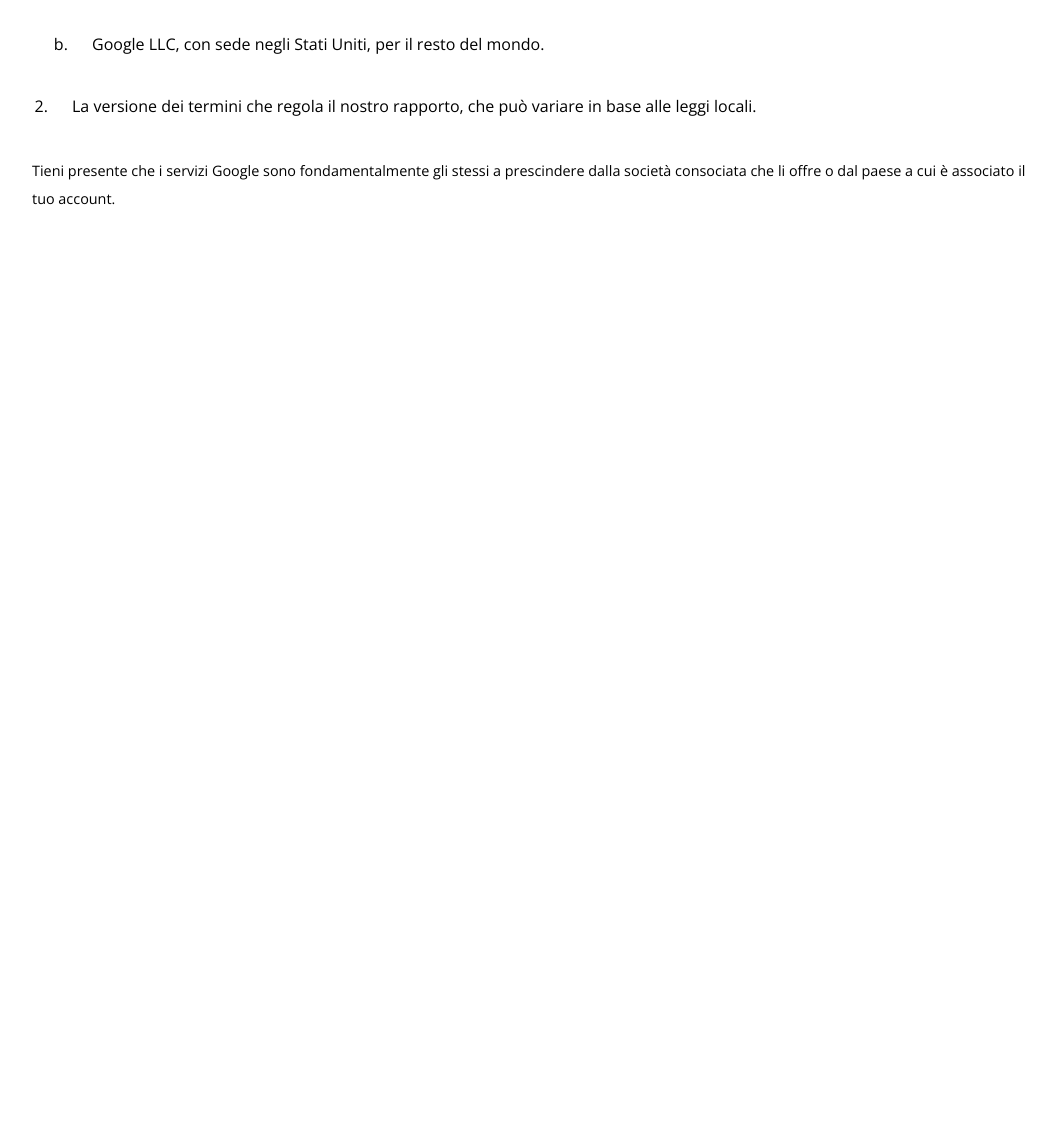
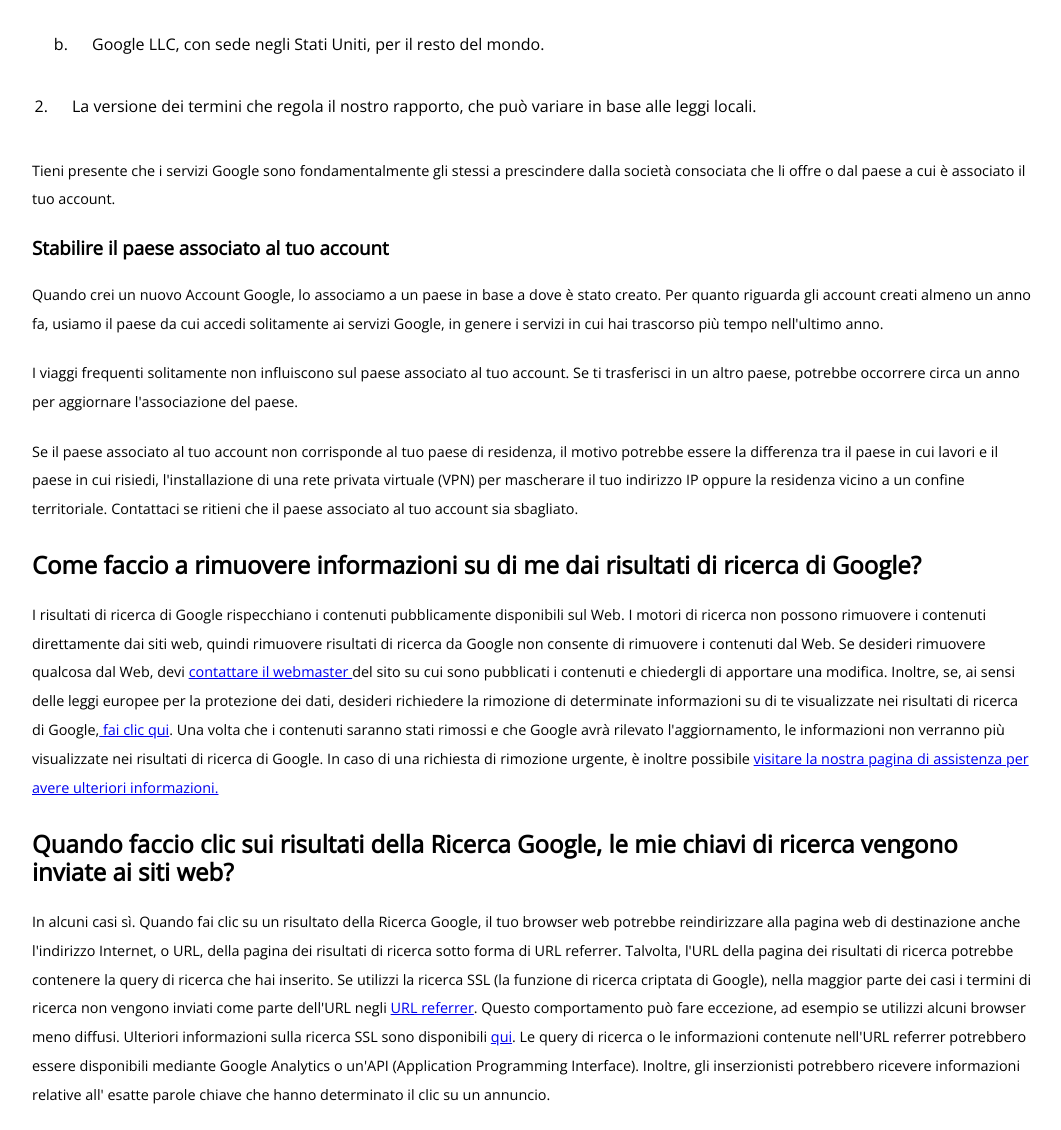
Before and after one commit to ZenRool/php-google-faq, a PHP site: page / in a window 1280 px wide. Shown: the part 1535-2665 px from the top of the page, without its empty margins (108-1169 px from the left). Before the commit the page ends 1740 px from the top, so only its background shows below. Run offline with PHP 8.4, Linux system fonts and the light colour scheme.

Commit message:
Fine Main

```diff
--- a/index.php
+++ b/index.php
@@ -90,8 +90,19 @@
                         <span>La versione dei termini che regola il nostro rapporto, che può variare in base alle leggi locali.</span>
                     </li>
                 </ol>",
-                "Tieni presente che i servizi Google sono fondamentalmente gli stessi a prescindere dalla società consociata che li offre o dal paese a cui è associato il tuo account."
-            ]
+                "Tieni presente che i servizi Google sono fondamentalmente gli stessi a prescindere dalla società consociata che li offre o dal paese a cui è associato il tuo account.",
+                "<h3> Stabilire il paese associato al tuo account </h3>",
+                "Quando crei un nuovo Account Google, lo associamo a un paese in base a dove è stato creato. Per quanto riguarda gli account creati almeno un anno fa, usiamo il paese da cui accedi solitamente ai servizi Google, in genere i servizi in cui hai trascorso più tempo nell'ultimo anno.",
+                "I viaggi frequenti solitamente non influiscono sul paese associato al tuo account. Se ti trasferisci in un altro paese, potrebbe occorrere circa un anno per aggiornare l'associazione del paese.",
+                "Se il paese associato al tuo account non corrisponde al tuo paese di residenza, il motivo potrebbe essere la differenza tra il paese in cui lavori e il paese in cui risiedi, l'installazione di una rete privata virtuale (VPN) per mascherare il tuo indirizzo IP oppure la residenza vicino a un confine territoriale. Contattaci se ritieni che il paese associato al tuo account sia sbagliato.",
+            ],
+            "Come faccio a rimuovere informazioni su di me dai risultati di ricerca di Google?" => [
+                "I risultati di ricerca di Google rispecchiano i contenuti pubblicamente disponibili sul Web. I motori di ricerca non possono rimuovere i contenuti direttamente dai siti web, quindi rimuovere risultati di ricerca da Google non consente di rimuovere i contenuti dal Web. Se desideri rimuovere qualcosa dal Web, devi <a href='#'> contattare il webmaster </a> del sito su cui sono pubblicati i contenuti e chiedergli di apportare una modifica. Inoltre, se, ai sensi delle leggi europee per la protezione dei dati, desideri richiedere la rimozione di determinate informazioni su di te visualizzate nei risultati di ricerca di Google,<a href='#'> fai clic qui</a>. Una volta che i contenuti saranno stati rimossi e che Google avrà rilevato l'aggiornamento, le informazioni non verranno più visualizzate nei risultati di ricerca di Google. In caso di una richiesta di rimozione urgente, è inoltre possibile <a href='#'>visitare la nostra pagina di assistenza per avere ulteriori informazioni.</a>"
+            ],
+            "Quando faccio clic sui risultati della Ricerca Google, le mie chiavi di ricerca vengono inviate ai siti web?" =>
+            [
+                "In alcuni casi sì. Quando fai clic su un risultato della Ricerca Google, il tuo browser web potrebbe reindirizzare alla pagina web di destinazione anche l'indirizzo Internet, o URL, della pagina dei risultati di ricerca sotto forma di URL referrer. Talvolta, l'URL della pagina dei risultati di ricerca potrebbe contenere la query di ricerca che hai inserito. Se utilizzi la ricerca SSL (la funzione di ricerca criptata di Google), nella maggior parte dei casi i termini di ricerca non vengono inviati come parte dell'URL negli <a href='#'>URL referrer</a>. Questo comportamento può fare eccezione, ad esempio se utilizzi alcuni browser meno diffusi. Ulteriori informazioni sulla ricerca SSL sono disponibili <a href='#'>qui</a>. Le query di ricerca o le informazioni contenute nell'URL referrer potrebbero essere disponibili mediante Google Analytics o un'API (Application Programming Interface). Inoltre, gli inserzionisti potrebbero ricevere informazioni relative all' esatte parole chiave che hanno determinato il clic su un annuncio.",
+            ],
 
 
 
```
